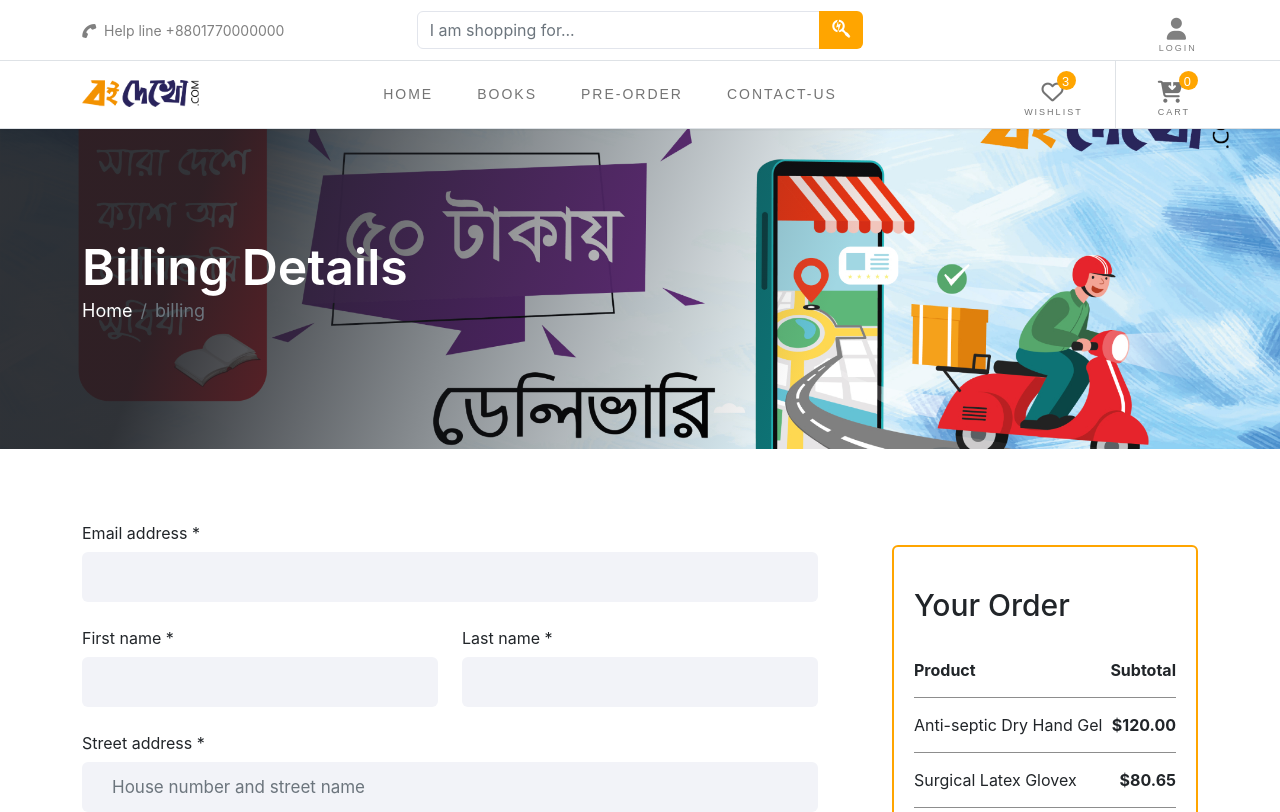
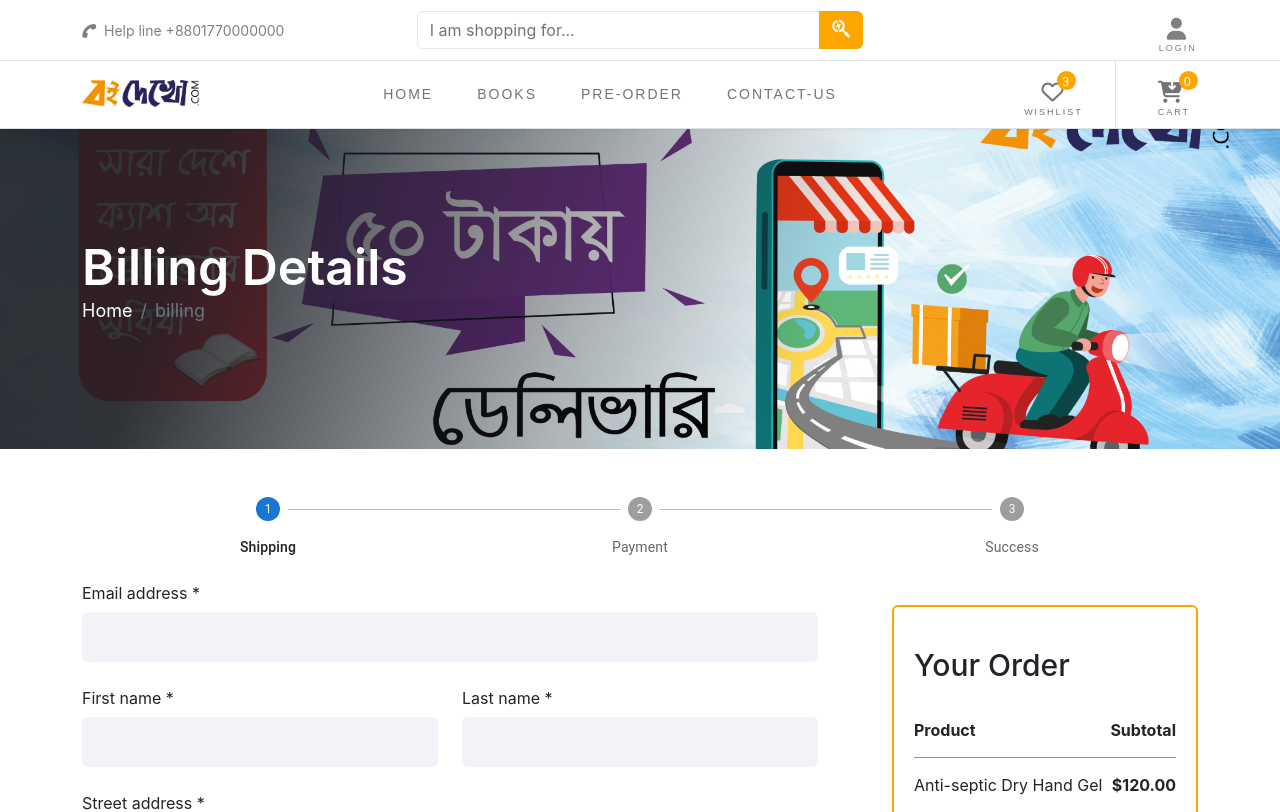
Before and after one commit to DEV-ASHANAUR/boi-dekho-client, a React (Create React App) app: page /check-out in a window 1280 px wide. Shown: the top 812 px of the page. Built offline with nearby package versions, Linux system fonts and the light colour scheme; no server answers.

Commit message:
add step to checkout page

```diff
--- a/src/pages/Checkout/Checkout.jsx
+++ b/src/pages/Checkout/Checkout.jsx
@@ -4,7 +4,16 @@ import paymentImg from "../../images/banner/payment.jpg"
 import banner from "../../images/banner/CoverPage.jpg"
 import "./Checkout.css";
 import { Link } from 'react-router-dom';
+import Box from '@mui/material/Box';
+import Stepper from '@mui/material/Stepper';
+import Step from '@mui/material/Step';
+import StepLabel from '@mui/material/StepLabel';
 const Checkout = () => {
+    const steps = [
+        'Shipping',
+        'Payment',
+        'Success',
+      ];
     return (
         <>
             <div className="checkout-main-area">
@@ -24,6 +33,17 @@ const Checkout = () => {
                             </div>
                         </div>
                     </div>
+                </div>
+                <div className="container">
+                    <Box sx={{ width: '100%' }}>
+                        <Stepper activeStep={0} alternativeLabel>
+                            {steps.map((label) => (
+                                <Step key={label}>
+                                    <StepLabel>{label}</StepLabel>
+                                </Step>
+                            ))}
+                        </Stepper>
+                    </Box>
                 </div>
                 <form className="needs-validation billing-form" noValidate="">
                     <div className="container">
```
